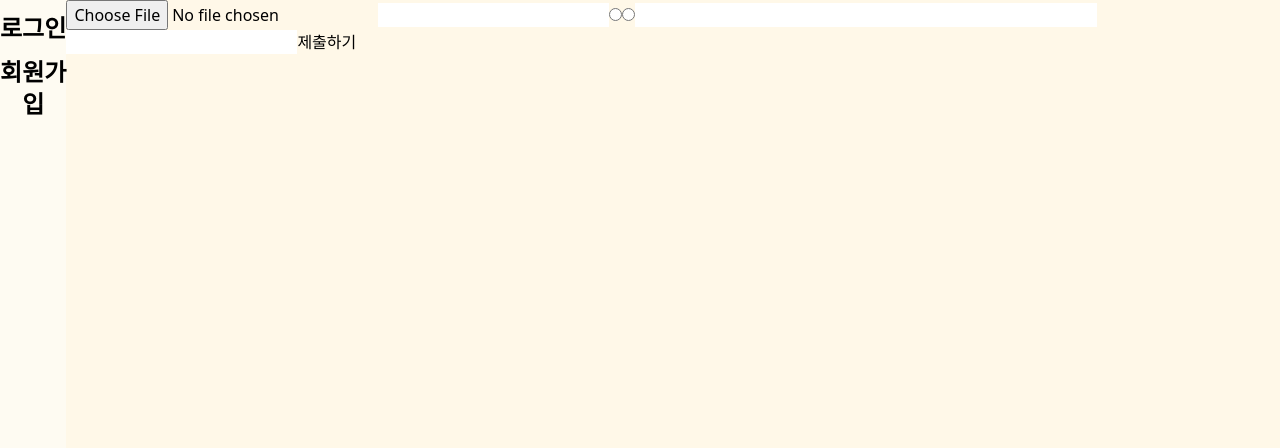
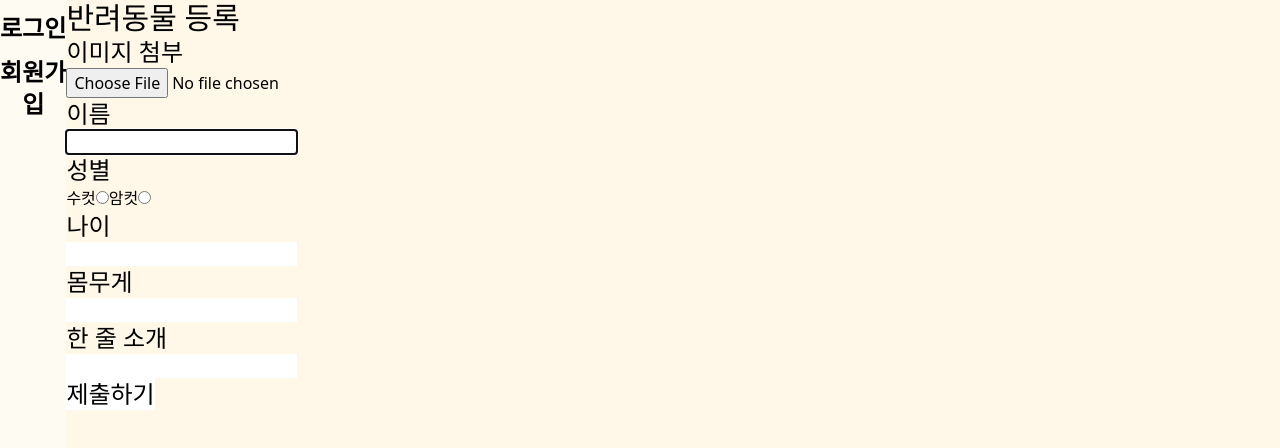
Before and after one commit to Sunjji/Sunjji, a Next.js app: page /profile in a window 1280 px wide. Shown: the top 448 px of the page. Built offline with nearby package versions, Linux system fonts and the light colour scheme; no server answers.

Commit message:
chore/프로필 폼 설명 및 라벨 추가

```diff
--- a/app/(providers)/(root)/profile/_components/CreateNewProfileForm.tsx
+++ b/app/(providers)/(root)/profile/_components/CreateNewProfileForm.tsx
@@ -71,19 +71,32 @@ function CreateNewProfileForm() {
 
   return (
     <form onSubmit={handleSubmit}>
+      <h1 className="text-3xl">반려동물 등록</h1>
+      <h2 className="text-2xl">이미지 첨부</h2>
       <input name="image" type="file" />
-      <input name="name" type="text" />
-      <label>
-        <input name="gender" value="male" type="radio" />
-      </label>
-      <label>
-        <input name="gender" value="female" type="radio" />
-      </label>
+
+      <h2 className="text-2xl">이름</h2>
+      <input name="name" id="name" type="text" autoFocus />
+
+      <div>
+        <h2 className="text-2xl">성별</h2>
+        <label htmlFor="male">수컷</label>
+        <input name="gender" id="male" value="male" type="radio" />
+        <label htmlFor="female">암컷</label>
+        <input name="gender" id="female" value="female" type="radio" />
+      </div>
+
+      <h2 className="text-2xl">나이</h2>
       <input name="age" type="number" />
+
+      <h2 className="text-2xl">몸무게</h2>
       <input name="weight" type="number" />
+
+      <h2 className="text-2xl">한 줄 소개</h2>
       <input name="comment" type="text" />
 
-      <button>제출하기</button>
+      <br />
+      <button className="text-2xl bg-white">제출하기</button>
     </form>
   );
 }
```
